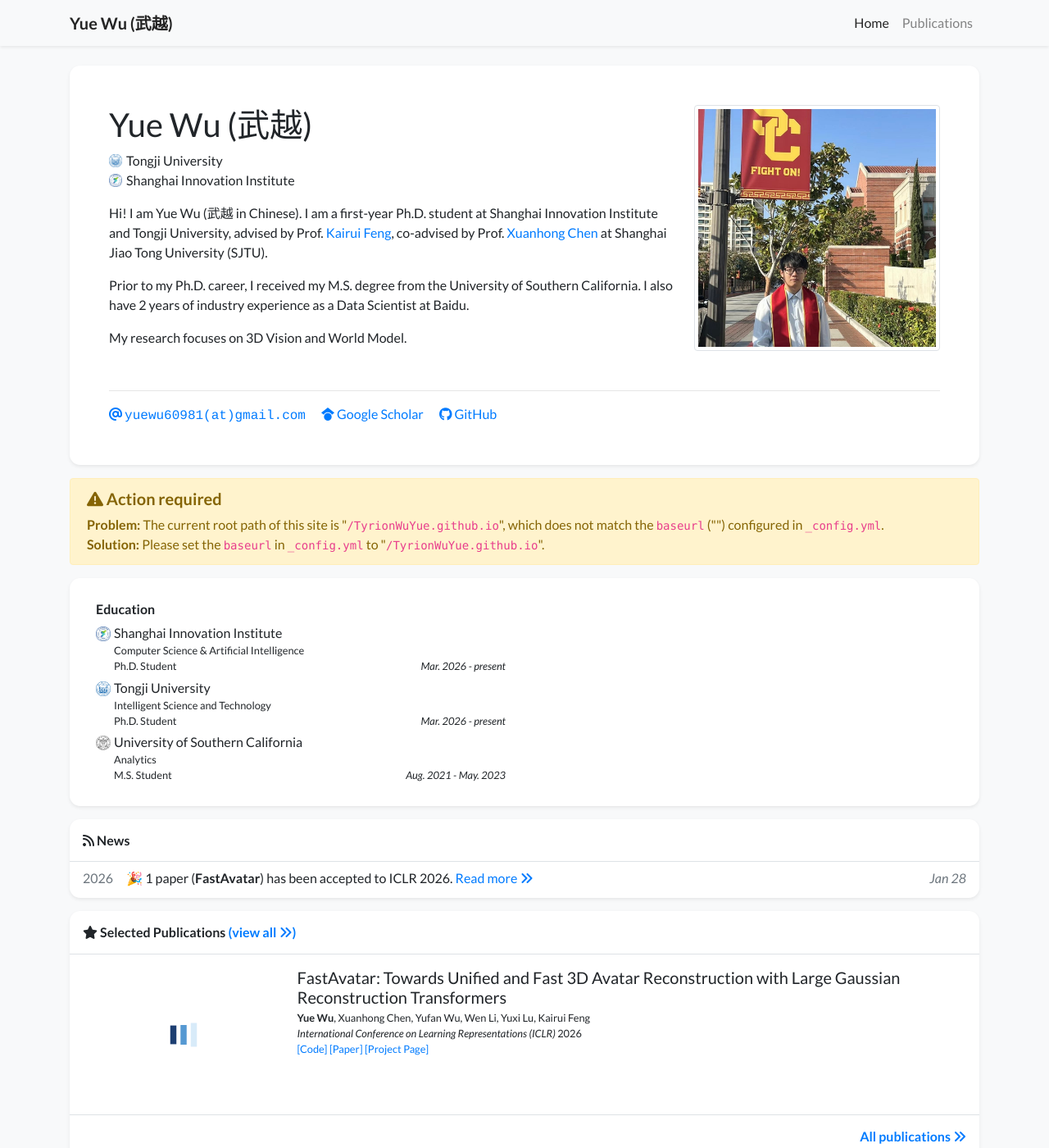
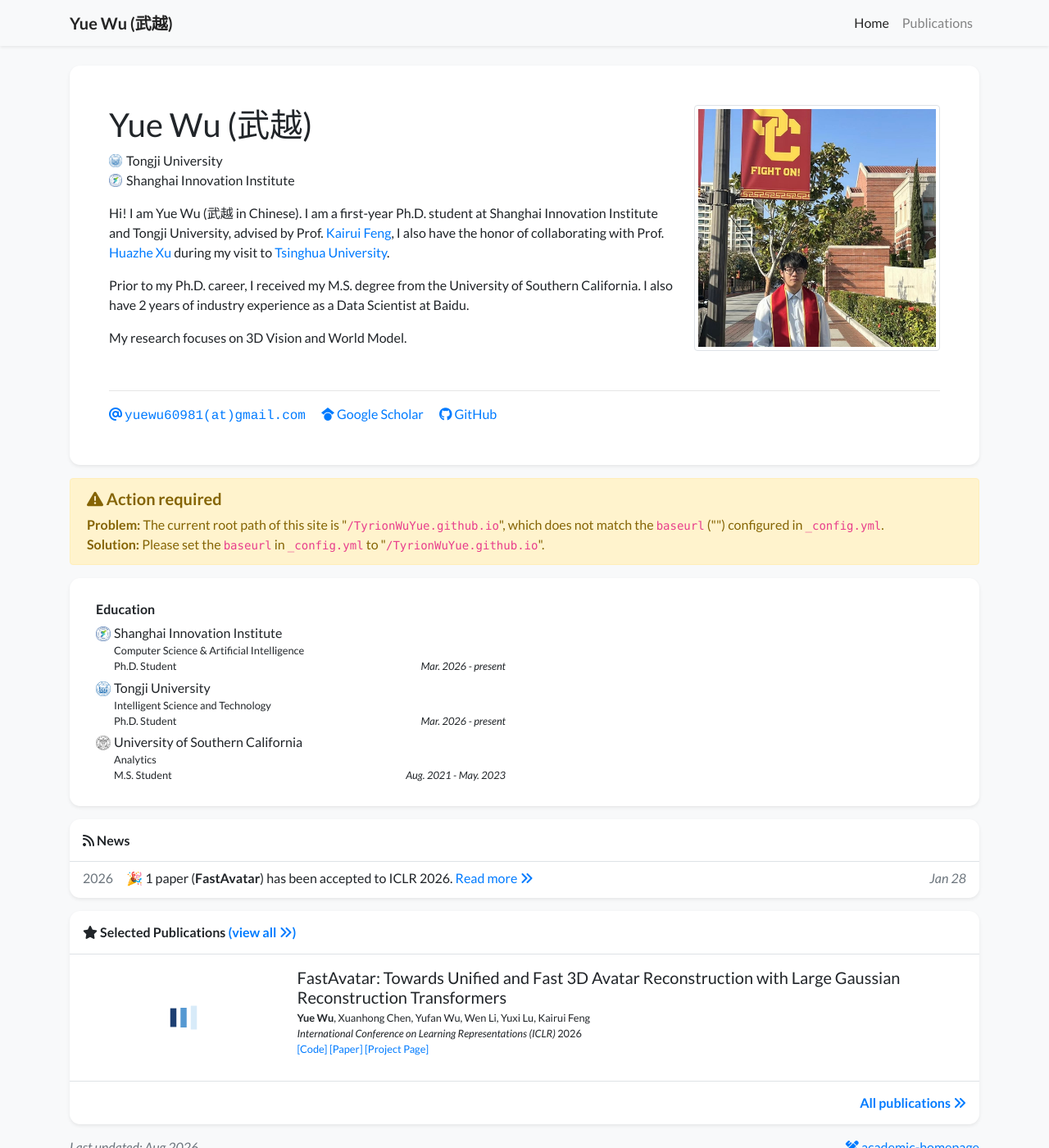
Before and after one commit to TyrionWuYue/TyrionWuYue.github.io, a Jekyll site: the page built from index.html, in a window 1280 px wide and 1400 px high. Shown: the whole window at 82% size. Built offline with Jekyll 4.4.1, drawn with Linux system fonts in a browser that asks for light colours; nearby versions of some CDN libraries; a style sheet for code colours, icons or effects is not loaded.

Commit message:
Update profile and publication presentation

```diff
--- a/Gemfile
+++ b/Gemfile
@@ -31,3 +31,4 @@ gem "wdm", "~> 0.2" if Gem.win_platform?
 
 gem "webrick", "~> 1.7"
 gem "kramdown-parser-gfm"
+gem "base64"
--- a/_data/profile.yml
+++ b/_data/profile.yml
@@ -25,7 +25,7 @@ short_bio: >-
   <p>
     Hi! I am Yue Wu (武越 in Chinese). I am a first-year Ph.D. student at Shanghai Innovation Institute and Tongji University,
     advised by Prof. <a href="https://scholar.google.com/citations?user=4N5hE8YAAAAJ" target="_blank">Kairui Feng</a>,
-    co-advised by Prof. <a href="https://scholar.google.com/citations?user=UuCqlfEAAAAJ&hl=zh-CN" target="_blank">Xuanhong Chen</a> at Shanghai Jiao Tong University (SJTU).
+    I also have the honor of collaborating with Prof. <a href="http://hxu.rocks/" target="_blank">Huazhe Xu</a> during my visit to <a href="https://www.tsinghua.edu.cn/en/" target="_blank">Tsinghua University</a>.
   </p>
   <p>
     Prior to my Ph.D. career, I received my M.S. degree from the University of Southern California.
--- a/_includes/widgets/publication_item.html
+++ b/_includes/widgets/publication_item.html
@@ -2,16 +2,18 @@
 <div class="d-none d-md-block">
     <div class="row no-gutters {% unless include.hide_bottom_border %}border-bottom{% endunless %} border-gray">
         <div class="col-md-4 col-xl-3 mb-md-0 p-md-3">
+            <div class="publication-cover-frame">
             {%- if item.cover -%}
-            <img data-src="{{ item.cover | relative_url }}" alt="{{ item.title }}" class="lazy w-100 rounded-sm" src="{{ '/assets/images/empty_300x200.png' | relative_url }}">
+            <img data-src="{{ item.cover | relative_url }}" alt="{{ item.title }}" class="lazy w-100 rounded-sm publication-cover" src="{{ '/assets/images/empty_300x200.png' | relative_url }}">
             {%- else -%}
-            <svg class="bubble-visual-hash lazy w-100 rounded-sm" data-bubble-visual-hash="{{ item.id }}" viewBox="0 0 300 200"></svg>
+            <svg class="bubble-visual-hash lazy w-100 rounded-sm publication-cover" data-bubble-visual-hash="{{ item.id }}" viewBox="0 0 300 200"></svg>
             {%- endif -%}
+            </div>
         </div>
         <div class="col-md-8 col-xl-9 p-3 pl-md-0">
             <h5 class="mt-0 mb-1 font-weight-normal">{{ item.title }}</h5>
             <p class="mt-0 mb-0 small">{% include widgets/author_list.html authors=item.authors %}</p>
-            <p class="mt-0 mb-0 small">{{item.pub_pre}}<i>{{ item.pub }}</i>{{ item.pub_post }} {{ item.pub_date }} {{ item.pub_last }} <span data-semantic-scholar-id="{{ item.semantic_scholar_id }}"></span></p>
+            <p class="mt-0 mb-0 small">{{item.pub_pre}}<i>{{ item.pub }}</i>{{ item.pub_post }} {{ item.pub_date }} {{ item.pub_last }}</p>
             <p class="mt-0 mb-0 small text-muted">{{ item.abstract }}</p>
 
             <p class="small pb-0 mb-0 lh-125 text-muted abstract-links">
@@ -35,7 +37,7 @@
             <div>
                 <h5 class="mt-0 mb-1 font-weight-normal">{{ item.title }}</h5>
                 <p class="mt-0 mb-0 small">{% include widgets/author_list.html authors=item.authors %}</p>
-                <p class="mt-0 mb-0 small">{{item.pub_pre}}<i>{{ item.pub }}</i>{{ item.pub_post }} {{ item.pub_date }} {{ item.pub_last }} <span data-semantic-scholar-id="{{ item.semantic_scholar_id }}"></span></p>
+                <p class="mt-0 mb-0 small">{{item.pub_pre}}<i>{{ item.pub }}</i>{{ item.pub_post }} {{ item.pub_date }} {{ item.pub_last }}</p>
                 <p class="mt-0 mb-0 small text-muted">{{ item.abstract }}</p>
 
                 <p class="small pb-0 mb-0 lh-125 text-muted abstract-links">
--- a/_layouts/default.html
+++ b/_layouts/default.html
@@ -46,6 +46,5 @@
     </script>
     <script src="{{ '/assets/js/common.js' | relative_url }}"></script>
     <script src="{{ '/assets/js/bubble_visual_hash.js' | relative_url }}"></script>
-    <script src="{{ '/assets/js/semantic_scholar_citation_count.js' | relative_url }}"></script>
 </body>
 </html>
--- a/assets/css/global.css
+++ b/assets/css/global.css
@@ -62,6 +62,18 @@ h1, h2, h3, h4, h5, h6,
     max-height: 120px;
 }
 
+.publication-cover-frame {
+    aspect-ratio: 2 / 1;
+    overflow: hidden;
+}
+
+.publication-cover {
+    display: block;
+    width: 100%;
+    height: 100%;
+    object-fit: cover;
+}
+
 .abstract-body {
     min-height: 100px;
 }
```
Also changed, not shown: _publications/2026/FastAvatar.md (+1 -3 lines), 1 other file.
